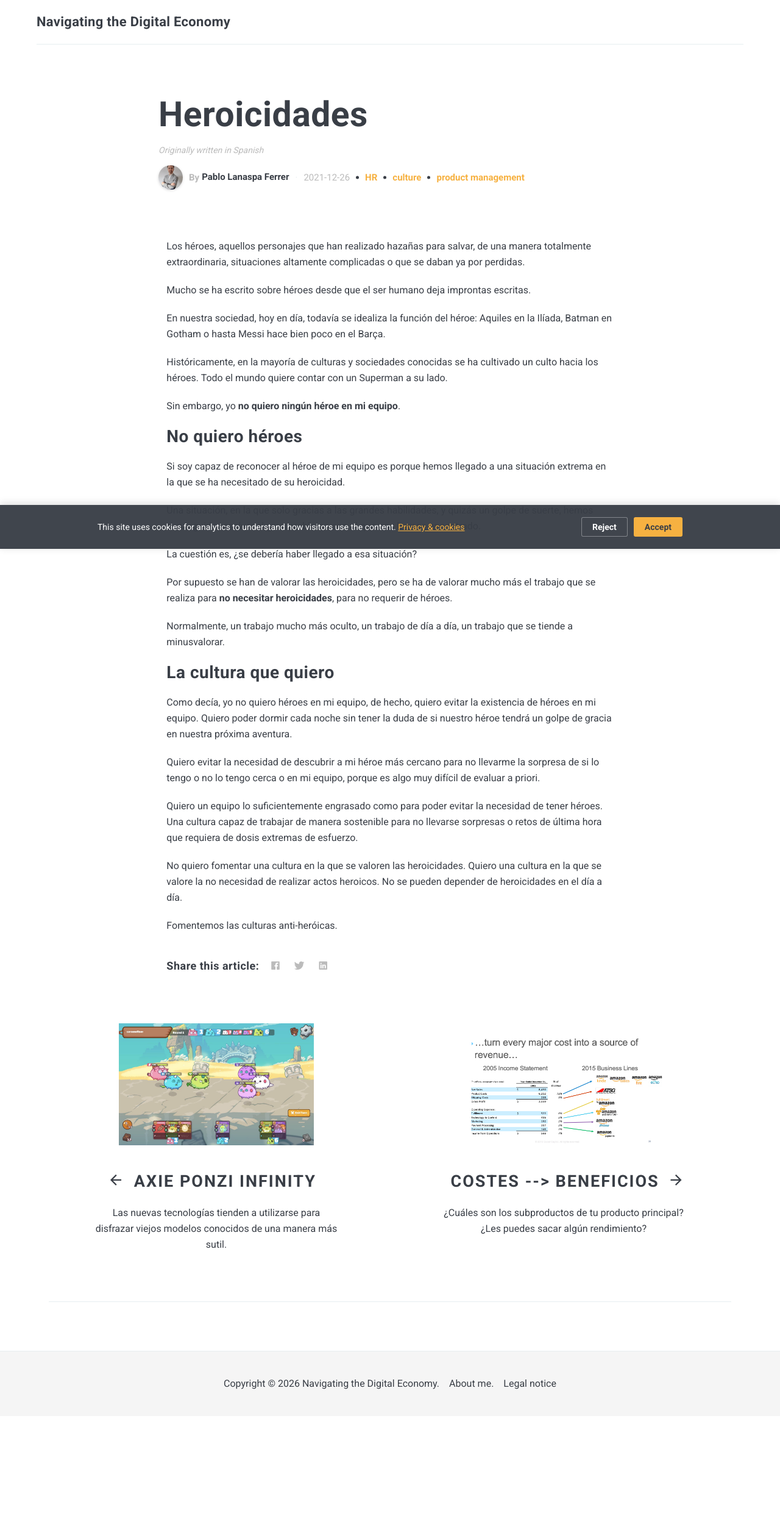
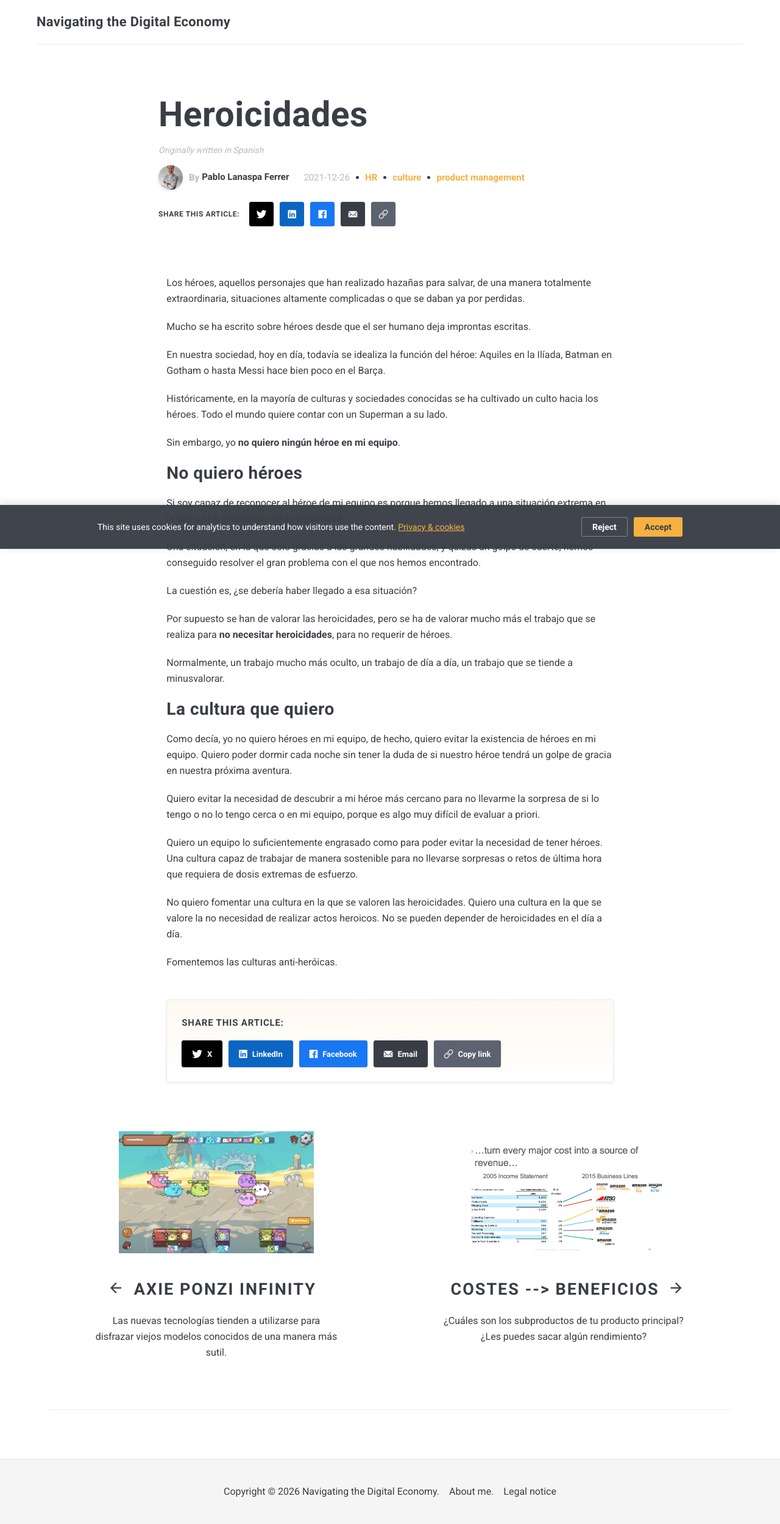
Before and after one commit to planaspa/planaspa.github.io, a Jekyll site: the page built from _posts/2021-12-26-heroicidad.md, in a window 1280 px wide. Shown: the whole page at 61% size. Built offline with Jekyll 4.4.1, drawn with Linux system fonts in a browser that asks for light colours; nearby versions of some CDN libraries; before the commit the page ends 2322 px from its top, so only the background shows below that.

Commit message:
Add rich post sharing with dual placement and platform-branded buttons.
Centralize social share URLs with @planaspa mentions where supported, show compact header and end-of-article share bars, and use visible platform-colored actions with copy-link support.

Co-authored-by: Cursor <cursoragent@cursor.com>

```diff
--- a/_config.yml
+++ b/_config.yml
@@ -8,6 +8,11 @@ lang: en
 twitter:
   username: planaspa
   card: summary_large_image
+
+social:
+  twitter: planaspa
+  linkedin: planaspa
+  email: info@planaspa.com
 
 author:
   name: Pablo Lanaspa Ferrer
--- a/_data/i18n/en.yml
+++ b/_data/i18n/en.yml
@@ -8,6 +8,12 @@ timeline_articles: "articles"
 timeline_since: "since"
 post_by: "By"
 post_share: "Share this article:"
+share_x: "Share on X (includes @planaspa)"
+share_linkedin: "Share on LinkedIn"
+share_facebook: "Share on Facebook"
+share_email: "Share by email"
+share_copy: "Copy link"
+share_copy_success: "Link copied"
 post_lang_note: "Originally written in Spanish"
 profile_alt: "Profile photo of Pablo"
 image_alt: "Image"
--- a/_includes/hero.html
+++ b/_includes/hero.html
@@ -27,9 +27,9 @@
               <p><strong>{{ page.hero_contact }}</strong></p>
             {% endif %}
             <div class="hero__social-links">
-              <a href="https://twitter.com/planaspa" title="Twitter"><i class="ion ion-logo-twitter"></i></a>
-              <a href="https://linkedin.com/in/planaspa" title="LinkedIn"><i class="ion ion-logo-linkedin"></i></a>
-              <a href="mailto:info@planaspa.com" title="Email"><i class="ion ion-ios-mail"></i></a>
+              <a href="https://twitter.com/{{ site.social.twitter | default: site.twitter.username }}" title="X"><i class="ion ion-logo-twitter"></i></a>
+              <a href="https://linkedin.com/in/{{ site.social.linkedin }}" title="LinkedIn"><i class="ion ion-logo-linkedin"></i></a>
+              <a href="mailto:{{ site.social.email }}" title="Email"><i class="ion ion-ios-mail"></i></a>
             </div>
           </div>
         </div>
--- /dev/null
+++ b/_includes/post-share.html
@@ -0,0 +1,85 @@
+{% assign share_variant = include.variant | default: 'end' %}
+{% assign share_url = page.url | absolute_url %}
+{% assign share_title = page.title %}
+{% assign share_desc = page.summary | default: page.description | strip_html | strip_newlines %}
+{% assign twitter_user = site.social.twitter | default: site.twitter.username %}
+{% assign share_email = site.social.email %}
+
+{% assign tweet_body = share_title %}
+{% if share_desc != '' %}
+  {% assign tweet_body = tweet_body | append: ' — ' | append: share_desc %}
+{% endif %}
+{% assign twitter_mention = ' @' | append: twitter_user %}
+{% assign tweet_text = tweet_body | truncate: 248, '…' | append: twitter_mention %}
+
+{% capture twitter_share_url %}https://twitter.com/intent/tweet?text={{ tweet_text | uri_escape }}&url={{ share_url | uri_escape }}&via={{ twitter_user | uri_escape }}{% endcapture %}
+{% capture facebook_share_url %}https://www.facebook.com/sharer/sharer.php?u={{ share_url | uri_escape }}{% endcapture %}
+{% capture linkedin_share_url %}https://www.linkedin.com/sharing/share-offsite/?url={{ share_url | uri_escape }}{% endcapture %}
+
+{% capture email_body %}I thought you might find this interesting:
+
+{{ share_title }}
+{% if share_desc %}{{ share_desc }}
+
+{% endif %}{{ share_url }}
+
+By {{ site.author.name }} (@{{ twitter_user }} on X){% endcapture %}
+{% capture email_share_url %}mailto:{{ share_email }}?subject={{ share_title | uri_escape }}&body={{ email_body | strip | uri_escape }}{% endcapture %}
+
+<div class="post__share post__share--{{ share_variant }}">
+  <span class="share__title">{% include i18n.html key="post_share" %}</span>
+  <ul class="share__list list-reset">
+    <li class="share__item">
+      <a class="share__link share__link--x"
+        href="{{ twitter_share_url | strip }}"
+        target="_blank"
+        rel="noopener noreferrer nofollow"
+        aria-label="{% include i18n.html key='share_x' %}">
+        <i class="ion ion-logo-twitter" aria-hidden="true"></i>
+        <span class="share__label">X</span>
+      </a>
+    </li>
+
+    <li class="share__item">
+      <a class="share__link share__link--linkedin"
+        href="{{ linkedin_share_url | strip }}"
+        target="_blank"
+        rel="noopener noreferrer nofollow"
+        aria-label="{% include i18n.html key='share_linkedin' %}">
+        <i class="ion ion-logo-linkedin" aria-hidden="true"></i>
+        <span class="share__label">LinkedIn</span>
+      </a>
+    </li>
+
+    <li class="share__item">
+      <a class="share__link share__link--facebook"
+        href="{{ facebook_share_url | strip }}"
+        target="_blank"
+        rel="noopener noreferrer nofollow"
+        aria-label="{% include i18n.html key='share_facebook' %}">
+        <i class="ion ion-logo-facebook" aria-hidden="true"></i>
+        <span class="share__label">Facebook</span>
+      </a>
+    </li>
+
+    <li class="share__item">
+      <a class="share__link share__link--email"
+        href="{{ email_share_url | strip }}"
+        aria-label="{% include i18n.html key='share_email' %}">
+        <i class="ion ion-ios-mail" aria-hidden="true"></i>
+        <span class="share__label">Email</span>
+      </a>
+    </li>
+
+    <li class="share__item">
+      <button type="button"
+        class="share__copy"
+        data-share-copy="{{ share_url }}"
+        data-share-copy-success="{% include i18n.html key='share_copy_success' %}"
+        aria-label="{% include i18n.html key='share_copy' %}">
+        <i class="ion ion-ios-link" aria-hidden="true"></i>
+        <span class="share__label">{% include i18n.html key='share_copy' %}</span>
+      </button>
+    </li>
+  </ul>
+</div>
--- a/_layouts/post.html
+++ b/_layouts/post.html
@@ -44,6 +44,8 @@ layout: default
             {% endif %}
           </div>
         </div>
+
+        {% include post-share.html variant="header" %}
       </div>
     </div>
   </div>
@@ -65,28 +67,7 @@ layout: default
           {{ content }}
         </div>
 
-        {% assign share_summary = page.summary | default: page.description | uri_escape %}
-        <div class="post__share">
-          <span class="share__title">{% include i18n.html key="post_share" %}</span>
-          <ul class="share__list list-reset">
-            <li class="share__item">
-              <a class="share__facebook" href="https://www.facebook.com/sharer/sharer.php?u={{ page.url | absolute_url }}"
-                onclick="window.open(this.href, 'pop-up', 'left=20,top=20,width=500,height=500,toolbar=1,resizable=0'); return false;"
-                title="Share on Facebook" rel="nofollow noopener"><i class="ion ion-logo-facebook"></i></a>
-            </li>
-
-            <li class="share__item">
-              <a class="share__twitter" href="https://twitter.com/intent/tweet?text={{ page.title | uri_escape }}{% if page.summary %}&mdash; {{ page.summary | uri_escape }}{% endif %}&url={{ page.url | absolute_url }}"
-                onclick="window.open(this.href, 'pop-up', 'left=20,top=20,width=500,height=500,toolbar=1,resizable=0'); return false;"
-                title="Share on Twitter" rel="nofollow noopener"><i class="ion ion-logo-twitter"></i></a>
-            </li>
-
-            <li class="share__item">
-              <a class="share__linkedin" href="https://www.linkedin.com/shareArticle?mini=true&url={{ page.url | absolute_url }}&title={{ page.title | uri_escape }}&summary={{ share_summary }}&source={{ site.title | uri_escape }}"
-                onclick="window.open(this.href, 'pop-up', 'left=20,top=20,width=500,height=500,toolbar=1,resizable=0'); return false;" title="Share on LinkedIn" rel="nofollow noopener"><i class="ion ion-logo-linkedin"></i></a>
-            </li>
-          </ul>
-        </div>
+        {% include post-share.html variant="end" %}
       </article>
       <!-- end post -->
     </div>
--- a/_sass/4-layouts/_post.scss
+++ b/_sass/4-layouts/_post.scss
@@ -175,26 +175,169 @@
 }
 
 .post__share {
+  $share-x: #000000;
+  $share-linkedin: #0a66c2;
+  $share-facebook: #1877f2;
+  $share-email: #393e46;
+  $share-copy: #5c6370;
+
   display: flex;
+  flex-wrap: wrap;
+  align-items: center;
+  gap: 12px 16px;
 
   .share__title {
-    margin-right: 10px;
-    font-size: 18px;
+    flex: 0 0 auto;
+    font-size: 14px;
     font-weight: 700;
-    letter-spacing: 0.5px;
+    letter-spacing: 0.6px;
+    text-transform: uppercase;
+    color: $dark;
   }
 
   .share__list {
-    .share__item {
-      display: inline-block;
-      margin: 0 10px;
+    display: flex;
+    flex-wrap: wrap;
+    align-items: center;
+    gap: 10px;
+  }
 
-      a {
-        font-size: 18px;
-        color: $gray;
-        &:hover {
-          color: $dark;
-        }
+  .share__item {
+    display: inline-flex;
+  }
+
+  .share__link,
+  .share__copy {
+    display: inline-flex;
+    align-items: center;
+    justify-content: center;
+    gap: 8px;
+    min-height: 40px;
+    padding: 0 14px;
+    font-family: inherit;
+    font-size: 13px;
+    font-weight: 700;
+    line-height: 1;
+    color: $white;
+    border: 1px solid transparent;
+    border-radius: $global-radius;
+    cursor: pointer;
+    text-decoration: none;
+    box-shadow: 0 1px 3px rgba(0, 0, 0, 0.12);
+    transition: transform $global-transition, box-shadow $global-transition, filter $global-transition;
+
+    i {
+      font-size: 18px;
+      color: inherit;
+    }
+
+    &:hover,
+    &:focus-visible {
+      transform: translateY(-1px);
+      box-shadow: 0 3px 8px rgba(0, 0, 0, 0.18);
+      filter: brightness(1.05);
+    }
+  }
+
+  .share__link--x {
+    background: $share-x;
+    border-color: $share-x;
+  }
+
+  .share__link--linkedin {
+    background: $share-linkedin;
+    border-color: $share-linkedin;
+  }
+
+  .share__link--facebook {
+    background: $share-facebook;
+    border-color: $share-facebook;
+  }
+
+  .share__link--email {
+    background: $share-email;
+    border-color: $share-email;
+  }
+
+  .share__copy {
+    background: $share-copy;
+    border-color: $share-copy;
+  }
+
+  .share__copy.is-copied {
+    background: darken($brand-color, 8%);
+    border-color: darken($brand-color, 8%);
+  }
+
+  &--header {
+    margin-top: 20px;
+    padding-top: 0;
+    border-top: 0;
+
+    .share__title {
+      font-size: 12px;
+    }
+
+    .share__link,
+    .share__copy {
+      min-width: 40px;
+      min-height: 40px;
+      padding: 0 10px;
+    }
+
+    .share__label {
+      position: absolute;
+      width: 1px;
+      height: 1px;
+      padding: 0;
+      margin: -1px;
+      overflow: hidden;
+      clip: rect(0, 0, 0, 0);
+      white-space: nowrap;
+      border: 0;
+    }
+  }
+
+  &--end {
+    margin-top: 48px;
+    padding: 24px;
+    border: 1px solid $light-gray;
+    border-radius: $global-radius;
+    background: linear-gradient(180deg, rgba(246, 177, 65, 0.08) 0%, rgba(255, 255, 255, 0.98) 100%);
+    box-shadow: 0 1px 4px rgba(0, 0, 0, 0.08);
+
+    .share__title {
+      flex: 1 0 100%;
+      margin-bottom: 4px;
+      font-size: 15px;
+      letter-spacing: 0.8px;
+    }
+
+    .share__list {
+      flex: 1 0 100%;
+    }
+
+    .share__link,
+    .share__copy {
+      min-height: 44px;
+      padding: 0 16px;
+    }
+  }
+
+  @media only screen and (max-width: $mobile) {
+    &--end {
+      margin-top: 32px;
+      padding: 20px 16px;
+
+      .share__list {
+        gap: 8px;
+      }
+
+      .share__link,
+      .share__copy {
+        flex: 1 1 calc(50% - 8px);
+        justify-content: center;
+        min-height: 44px;
       }
     }
   }
--- a/js/common.js
+++ b/js/common.js
@@ -24,4 +24,30 @@
       }
     });
   }
+
+  document.querySelectorAll('[data-share-copy]').forEach(function (button) {
+    button.addEventListener('click', function () {
+      var url = button.getAttribute('data-share-copy');
+      var defaultLabel = button.getAttribute('aria-label');
+      var copiedLabel = button.getAttribute('data-share-copy-success');
+
+      if (!url || !navigator.clipboard) {
+        return;
+      }
+
+      navigator.clipboard.writeText(url).then(function () {
+        button.classList.add('is-copied');
+        if (copiedLabel) {
+          button.setAttribute('aria-label', copiedLabel);
+        }
+
+        window.setTimeout(function () {
+          button.classList.remove('is-copied');
+          if (defaultLabel) {
+            button.setAttribute('aria-label', defaultLabel);
+          }
+        }, 2000);
+      });
+    });
+  });
 })();
```
